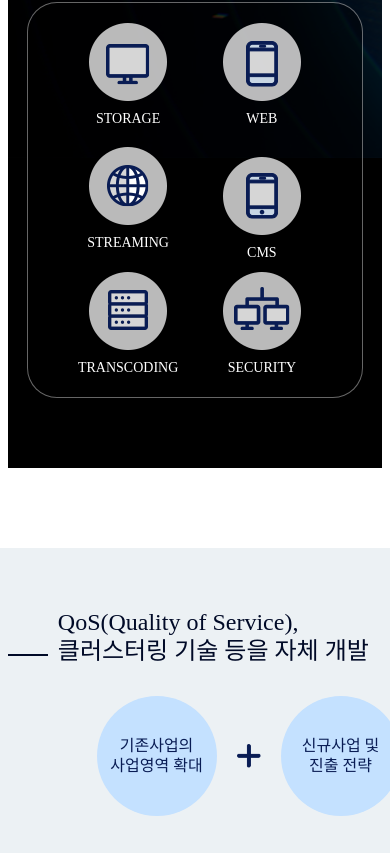
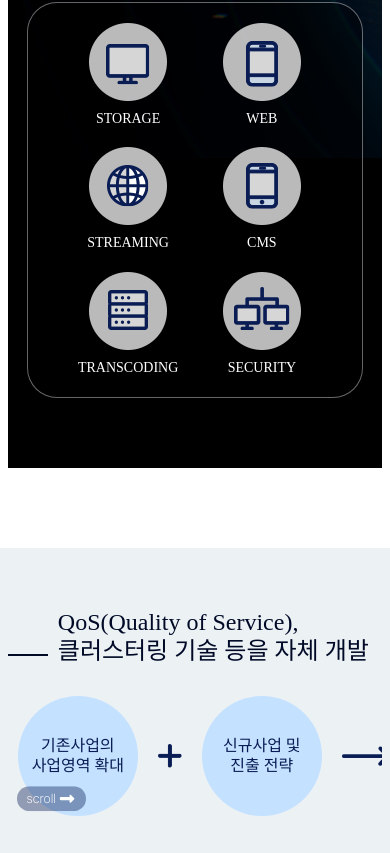
Before and after one commit to rjaeodquf/mcms07, a plain HTML site: page company.html in a window 390 px wide. Shown: the part 1499-2352 px from the top of the page. Drawn offline with Linux system fonts and the light colour scheme; a web font is replaced by a local one.

Commit message:
first commit

```diff
--- a/company.html
+++ b/company.html
@@ -198,6 +198,7 @@
 				<p class="big_title"> QoS(Quality of Service),
 					클러스터링 기술 등을 자체 개발</p>
 				<div class="box">
+					<div class="scroll_ico"> <p>scroll <i class="fas fa-long-arrow-alt-right"></i></p></div>
 					<div class="one_box1">
 						<p class="one1">기존사업의 <br> 사업영역 확대</p>
 						<img src="images/plusIco.png" title="더하기" class="ico1">
--- a/css/style.css
+++ b/css/style.css
@@ -424,7 +424,18 @@ body{overflow-x: hidden}
 .subContent02_02 .box .one_box1 {position: relative;}
 .subContent02_02 .box .one_box1 .ico1 {display: inline-block;margin: 0 45px;}
 /* .subContent02_02 .box .one_box1:after {position: absolute;content: "";right:-50px;top:50%;transform: translateY(-50%);background: url('../images/rightIco.png') no-repeat;width:78px;height:33px;} */
+.subContent02_02 .box .scroll_ico {display: none;}
 
+    @keyframes showing1 {
+        0% {
+          opacity: 0.2;
+          margin-left: -50px;
+        }
+        100% {
+          opacity: 1;
+          margin-left: 0;
+        }
+      }
 
 @media screen and (max-width:1300px){
 
@@ -480,18 +491,33 @@ body{overflow-x: hidden}
     .subContent02_01 .box .item2 {width: calc(100%) ;margin-top:20px}
 
     .subContent02_02 .big_title {white-space: pre-line;}
-    .subContent02_02 .box {overflow-x: auto;min-width: 600px;max-width: 100%;}
+    /* .subContent02_02 .box {overflow-x: auto;flex-wrap: nowrap;justify-content:flex-start;padding:0 10px} */
     .subContent02_02 span {white-space: normal;word-break: keep-all;}
     .subContent02_02 .box .one1 {font-size:16px;width: 120px;height:120px;}
     .subContent02_02 .box .one2 {font-size: 16px;width: 120px;height:120px;}
     .subContent02_02 .box .one_box1 .ico1 {width: 24px;height:auto;}
     .subContent02_02 .box .ico2 {width: auto;height:20px;}
+    .subContent02_02 .box::-webkit-scrollbar {width:1px; height: 8px;background:#ecf1f4;}
+    .subContent02_02 .box::-webkit-scrollbar-thumb{background:#ecf1f4}
 }
+@media screen and (max-width:540px){
+    .subContent02_02 .sub_inner1300 {position: relative;}
+    .subContent02_02 .box {overflow-x: auto;flex-wrap: nowrap;justify-content:flex-start;padding:0 10px}
+    .subContent02_02 .box .scroll_ico {display: block;position: absolute;left:10px;top:50%;transform: translateY(-50%);z-index: 5;}
+    .subContent02_02 .box .scroll_ico p {padding:5px 10px ;background-color: rgba(9, 28, 84, 0.4);color:#fff;border-radius: 30px;font-size:13px;font-weight: 200;}
 
+    .subContent02_02 .box .scroll_ico p {animation-name: showing1 ;animation-duration: 1.6s;animation-iteration-count: infinite;/*animation-direction: alternate; animation-fill-mode: both;*/}
+
+
+
+}
 @media screen and (max-width:480px){
     .subContent02_01 .sub_title p {font-size:26px;white-space: normal;word-break: keep-all;}
     .subContent02_01 .sub_title span {font-size:16px}
     .subContent02_01 .box .item2 ul li { width: calc(100% / 2);}
+    .subContent02_01 .box .item2 ul li:nth-child(-n+4) {
+        margin-bottom: 20px;
+    }
 
     .subContent02_02 .big_title {font-size:24px}
     .subContent02_02 span {font-size:16px}
```
